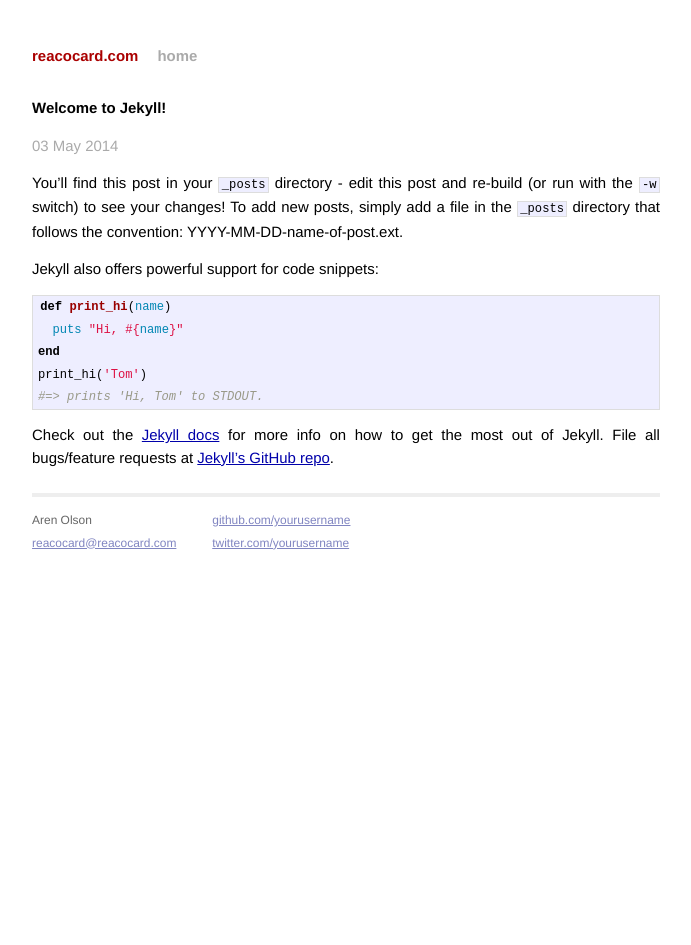
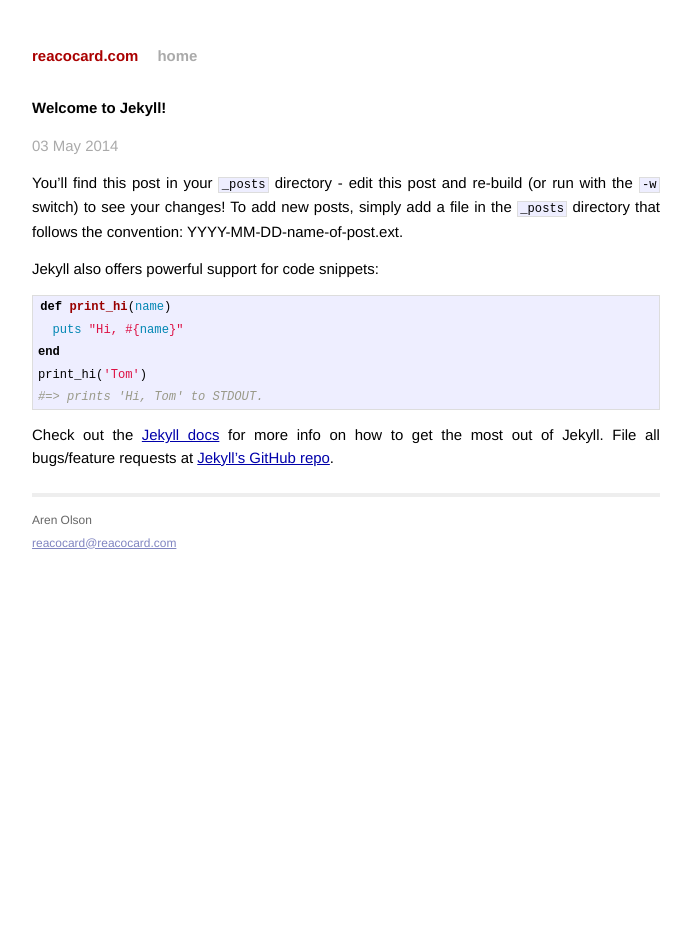
Before and after one commit to reacocard/reacocard.github.io, a Jekyll site: the page built from _posts/2014-05-03-welcome-to-jekyll.markdown, in a window 1280 px wide. Shown: the whole page, without its empty margins (294-985 px from the left). Built offline with Jekyll 4.4.1, drawn with Linux system fonts in a browser that asks for light colours; Markdown is read by kramdown in place of the engine named in the settings.

Commit message:
Fix contact footer even bettar.

```diff
--- a/_layouts/default.html
+++ b/_layouts/default.html
@@ -30,12 +30,6 @@
                 <a href="mailto:reacocard@reacocard.com">reacocard@reacocard.com</a>
               </p>
             </div>
-            <div class="contact">
-              <p>
-                <a href="https://github.com/yourusername">github.com/yourusername</a><br />
-                <a href="https://twitter.com/yourusername">twitter.com/yourusername</a><br />
-              </p>
-            </div>
           </div>
         </div>
 
```
